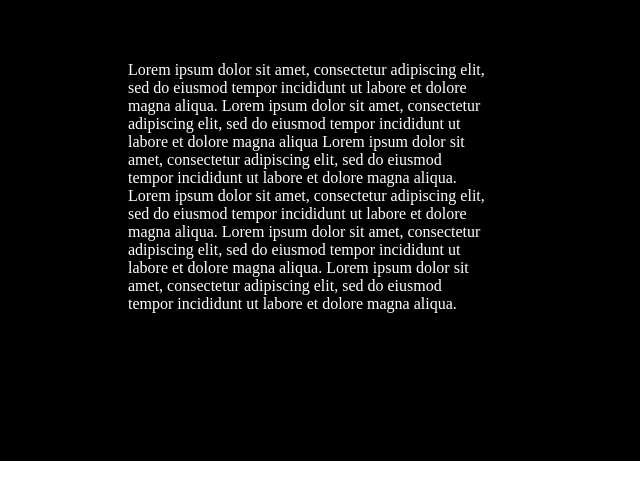
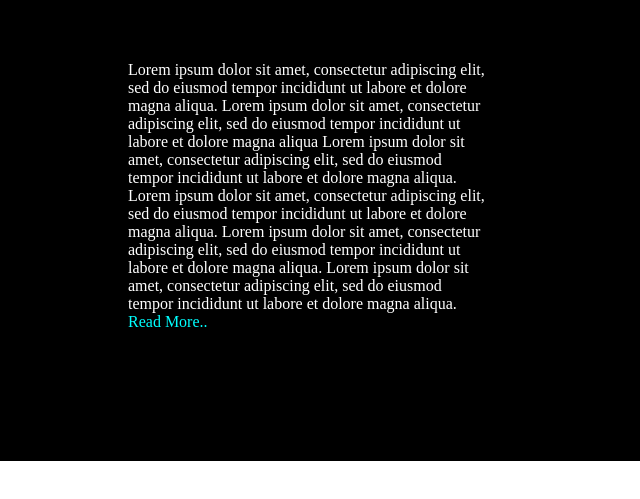
Before and after one commit to POato-234/Web-Dev-4, a plain HTML site: page index.html in a window 1280 px wide. Shown: the part 759-1258 px from the top of the page, 0-640 px from the left. Drawn offline with Linux system fonts and the light colour scheme.

Commit message:
newereringng

```diff
--- a/index.html
+++ b/index.html
@@ -49,6 +49,9 @@
             width: 100%;
             height: 80%;
         }
+        .link-color{
+            color: aqua;
+        }
     </style>
 </head>
 <body>
@@ -75,9 +78,13 @@
                     Lorem ipsum dolor sit amet, consectetur adipiscing elit, sed do eiusmod tempor incididunt ut labore et dolore magna aliqua.
                     Lorem ipsum dolor sit amet, consectetur adipiscing elit, sed do eiusmod tempor incididunt ut labore et dolore magna aliqua.
                     Lorem ipsum dolor sit amet, consectetur adipiscing elit, sed do eiusmod tempor incididunt ut labore et dolore magna aliqua.
-                    Lorem ipsum dolor sit amet, consectetur adipiscing elit, sed do eiusmod tempor incididunt ut labore et dolore magna aliqua.</p>
+                    Lorem ipsum dolor sit amet, consectetur adipiscing elit, sed do eiusmod tempor incididunt ut labore et dolore magna aliqua.
+                    <br>
+                    <a class="link-color" href="">Read More..</a></p>
+
                 <img class="img-left" src="img/17cc676e-4b99-4083-aafd-8db95781dced.png" width="500px" height="400px" alt="">
-        </div>
+            </div>
+            </div>
     </div>
     <br>
     <br>
```
